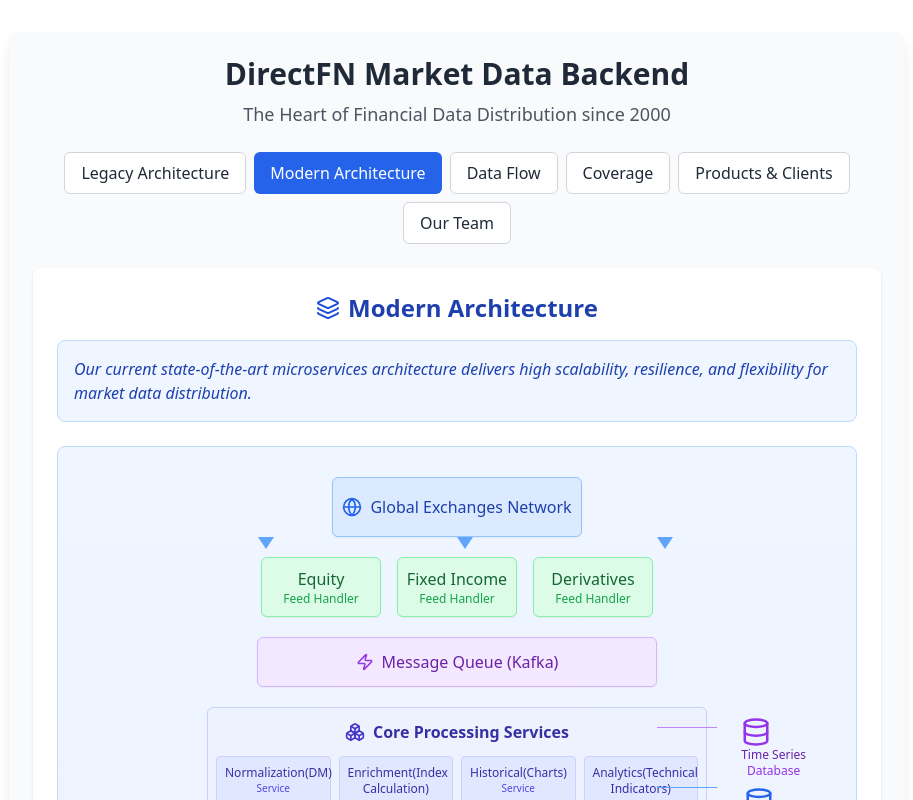
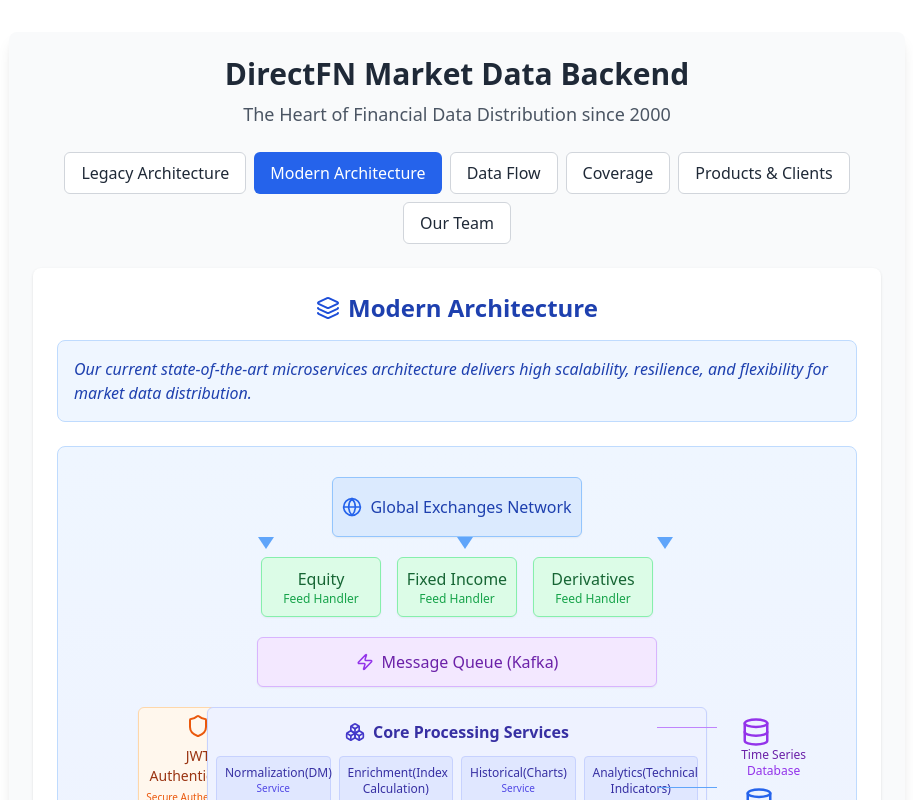
Before and after one commit to surangac/directfn-visualization, a React (Create React App) app: page / in a window 1280 px wide. Both pictures are taken after a click on the button "Modern Architecture". Shown: the top 800 px of the page, without its empty margins (183-1096 px from the left). Built offline with nearby package versions, Linux system fonts and the light colour scheme.

Commit message:
Add JWT Authentication Service to modern architecture diagram

```diff
--- a/src/components/views/NewArchitectureView.js
+++ b/src/components/views/NewArchitectureView.js
@@ -1,5 +1,5 @@
 import React from 'react';
-import { Layers, Database, Globe, Cpu, Cloud, Lock, Zap, Boxes } from 'lucide-react';
+import { Layers, Database, Globe, Cpu, Cloud, Lock, Zap, Boxes, Shield } from 'lucide-react';
 
 /**
  * New Architecture View - Shows the modern microservices architecture of DirectFN Market Data Backend
@@ -57,6 +57,20 @@
               <span className="font-medium text-purple-800">Message Queue (Kafka)</span>
             </div>
           </div>
+
+          {/* Authentication Service */}
+          <div className="absolute top-[260px] left-[80px] flex flex-col items-center">
+            <div className="w-[120px] h-[120px] bg-orange-50 rounded-md border border-orange-200 flex flex-col items-center justify-center shadow-sm">
+              <Shield size={24} className="text-orange-600 mb-2" />
+              <div className="text-sm font-medium text-orange-800 text-center">JWT Authentication</div>
+              <div className="text-[10px] text-orange-600 text-center mt-1">Secure Authentication Layer</div>
+            </div>
+          </div>
+
+          {/* Connection lines from Auth to Core and API */}
+          <div className="absolute top-[280px] left-[200px] w-[60px] h-[1px] bg-orange-400"></div>
+          <div className="absolute top-[350px] left-[140px] h-[100px] w-[1px] bg-orange-400"></div>
+          <div className="absolute top-[450px] left-[140px] w-[120px] h-[1px] bg-orange-400"></div>
 
           {/* Microservices Backend - Core Processing */}
           <div className="absolute top-[260px] left-0 right-0 flex justify-center">
```
